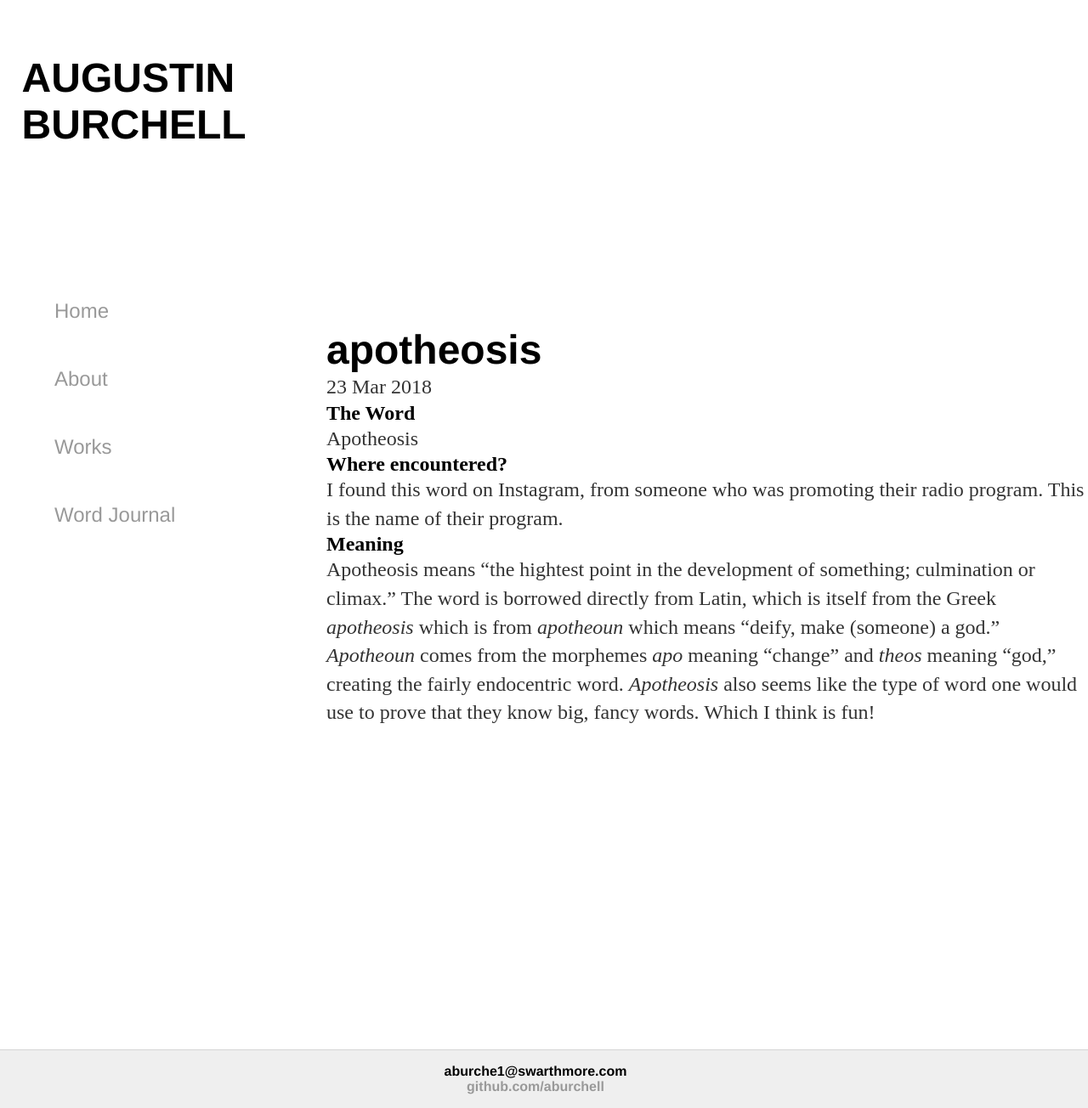
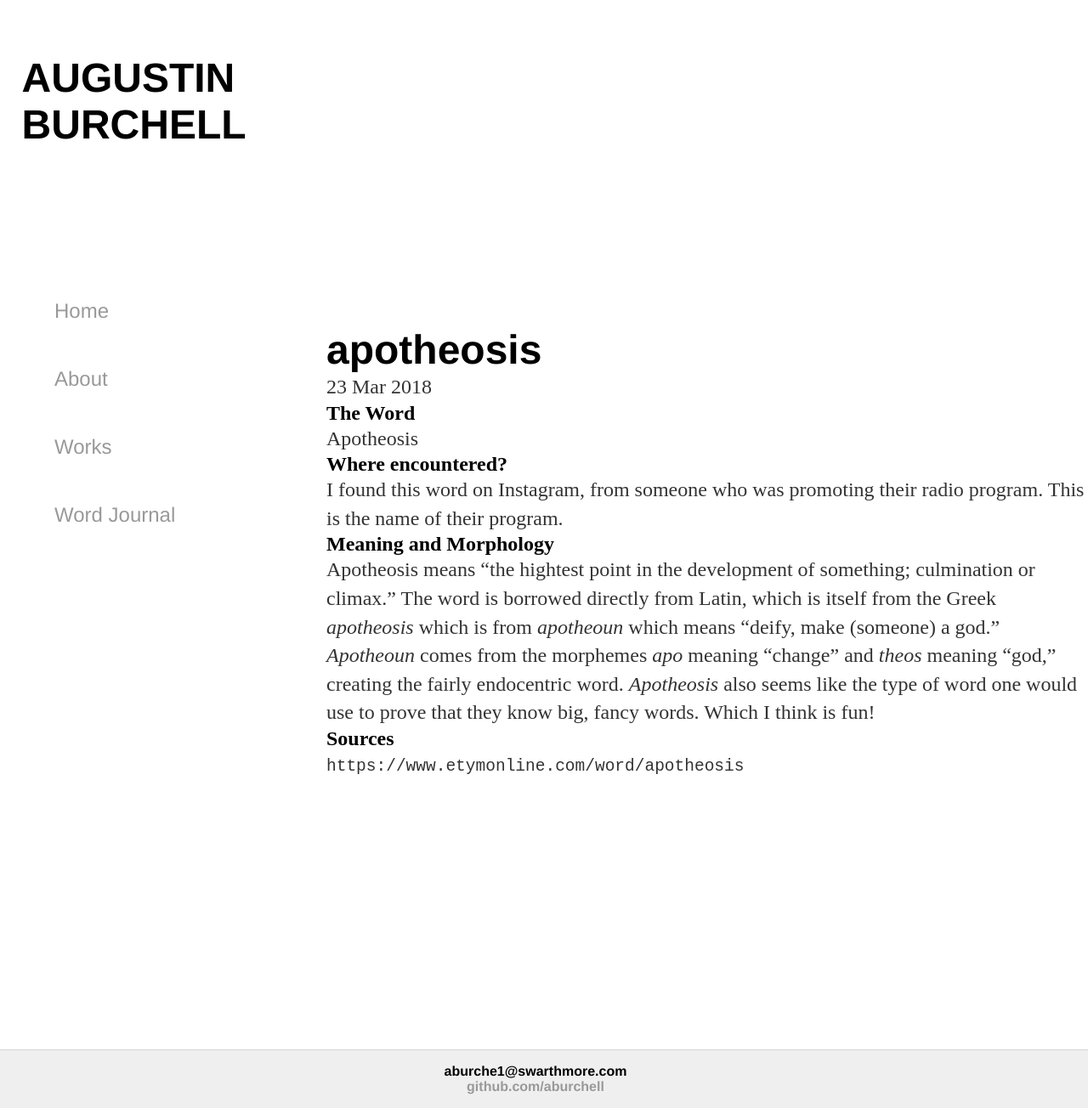
Before and after one commit to aburchell/aburchell.github.io, a Jekyll site: the page built from _posts/2018-03-23-apotheosis.md, in a window 1280 px wide and 1304 px high. Shown: the whole window at 85% size. Built offline with Jekyll 4.4.1, drawn with Linux system fonts in a browser that asks for light colours.

Commit message:
Update 2018-03-23-apotheosis.md

```diff
--- a/_posts/2018-03-23-apotheosis.md
+++ b/_posts/2018-03-23-apotheosis.md
@@ -10,7 +10,10 @@ Apotheosis
 ## Where encountered?
 I found this word on Instagram, from someone who was promoting their radio program. This is the name of their program.
 
-## Meaning
+## Meaning and Morphology
 Apotheosis means "the hightest point in the development of something; culmination or climax." The word is borrowed directly from Latin, which is itself from the Greek *apotheosis* which is from *apotheoun* which means "deify, make (someone) a
 god." *Apotheoun* comes from the morphemes *apo* meaning "change" and *theos* meaning "god," creating the fairly endocentric word. *Apotheosis* also seems like the type of word one would use to prove that they know big, fancy words.
 Which I think is fun!
+
+## Sources
+`https://www.etymonline.com/word/apotheosis`
```
